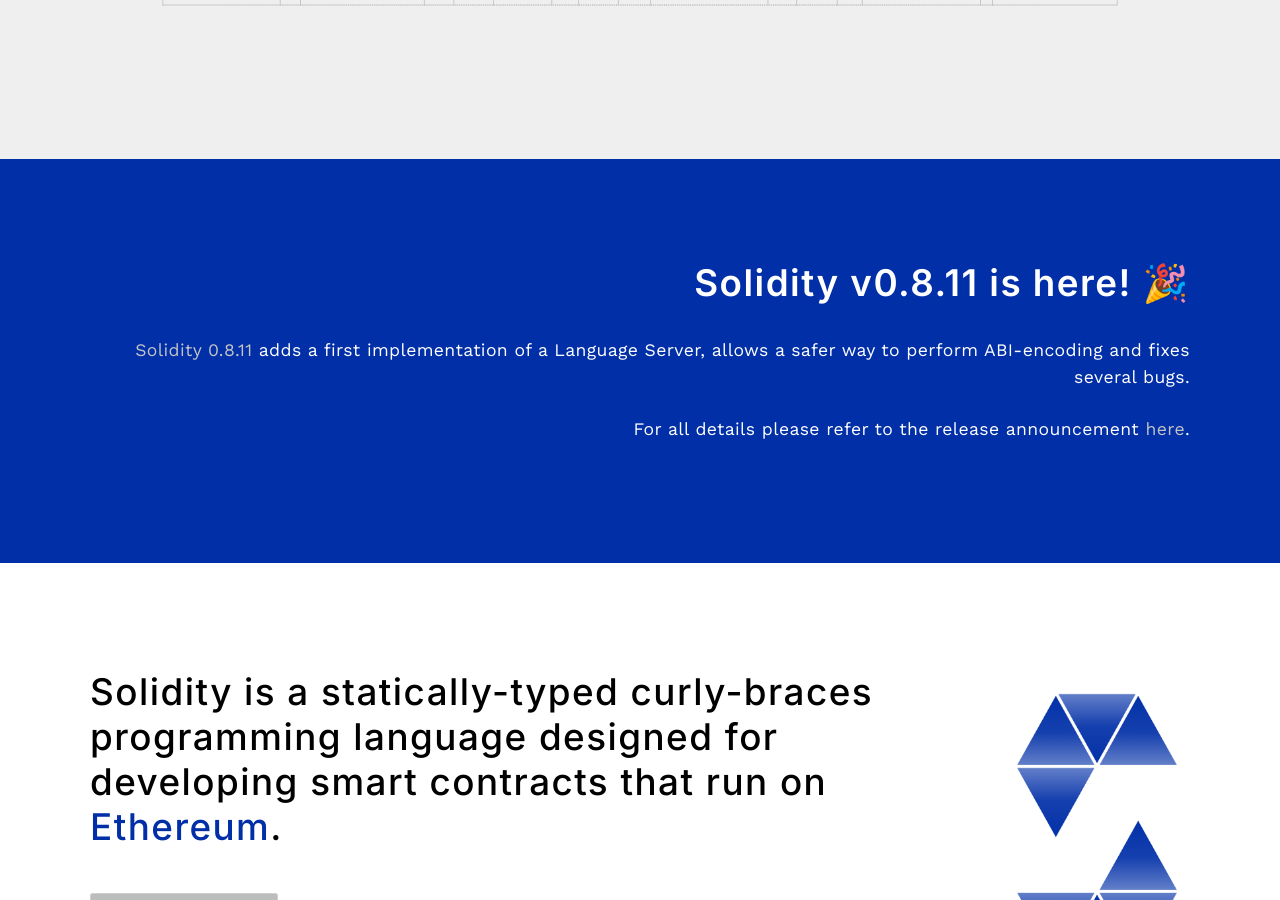
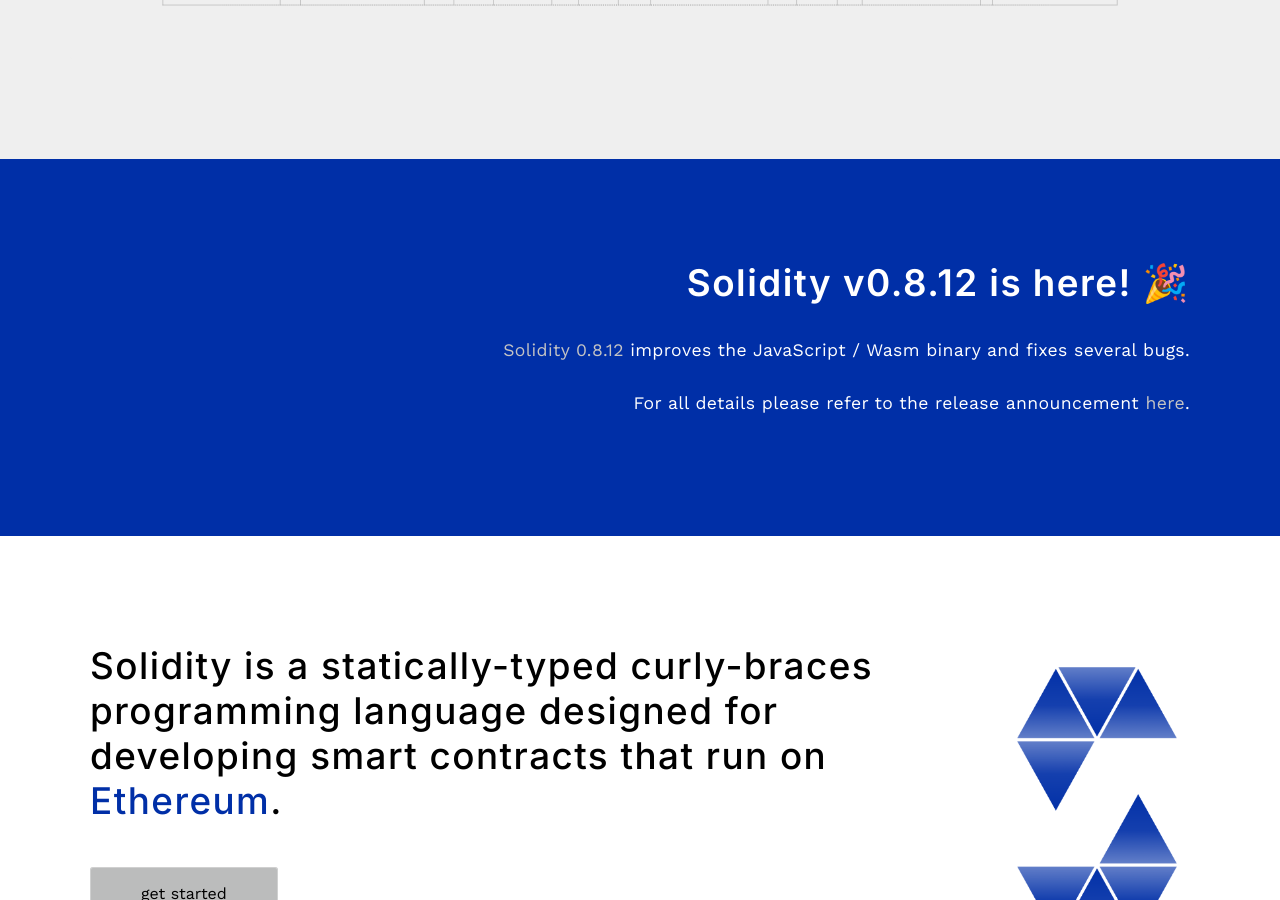
Before and after one commit to ethereum/solidity-portal, a Jekyll site: the page built from index.html, in a window 1280 px wide and 900 px high, scrolled down 590 px. Built offline with Jekyll 4.4.1, drawn with Linux system fonts in a browser that asks for light colours; some web fonts are replaced; the list of posts is cut into pages by our own code.

Commit message:
update to v0.8.12

```diff
--- a/index.html
+++ b/index.html
@@ -22,10 +22,9 @@
 <section class="highlight-section-blue">
 	<div class="container flex">
 		<div class="text editable">
-			<h2><strong>Solidity v0.8.11 is here! 🎉</strong></h2>
-			<p><a href="https://github.com/ethereum/solidity/releases/tag/v0.8.11">Solidity 0.8.11</a> adds a first implementation of a Language Server, allows a safer way to
-				perform ABI-encoding and fixes several bugs.
-			<br><br>For all details please refer to the release announcement <a href="https://blog.soliditylang.org/2021/12/20/solidity-0.8.11-release-announcement/">here</a>.</p>
+			<h2><strong>Solidity v0.8.12 is here! 🎉</strong></h2>
+			<p><a href="https://github.com/ethereum/solidity/releases/tag/v0.8.12">Solidity 0.8.12</a> improves the JavaScript / Wasm binary and fixes several bugs.
+			<br><br>For all details please refer to the release announcement <a href="https://blog.soliditylang.org/2022/02/16/solidity-0.8.12-release-announcement/">here</a>.</p>
 		</div>
 	</div>
 </section>
```
